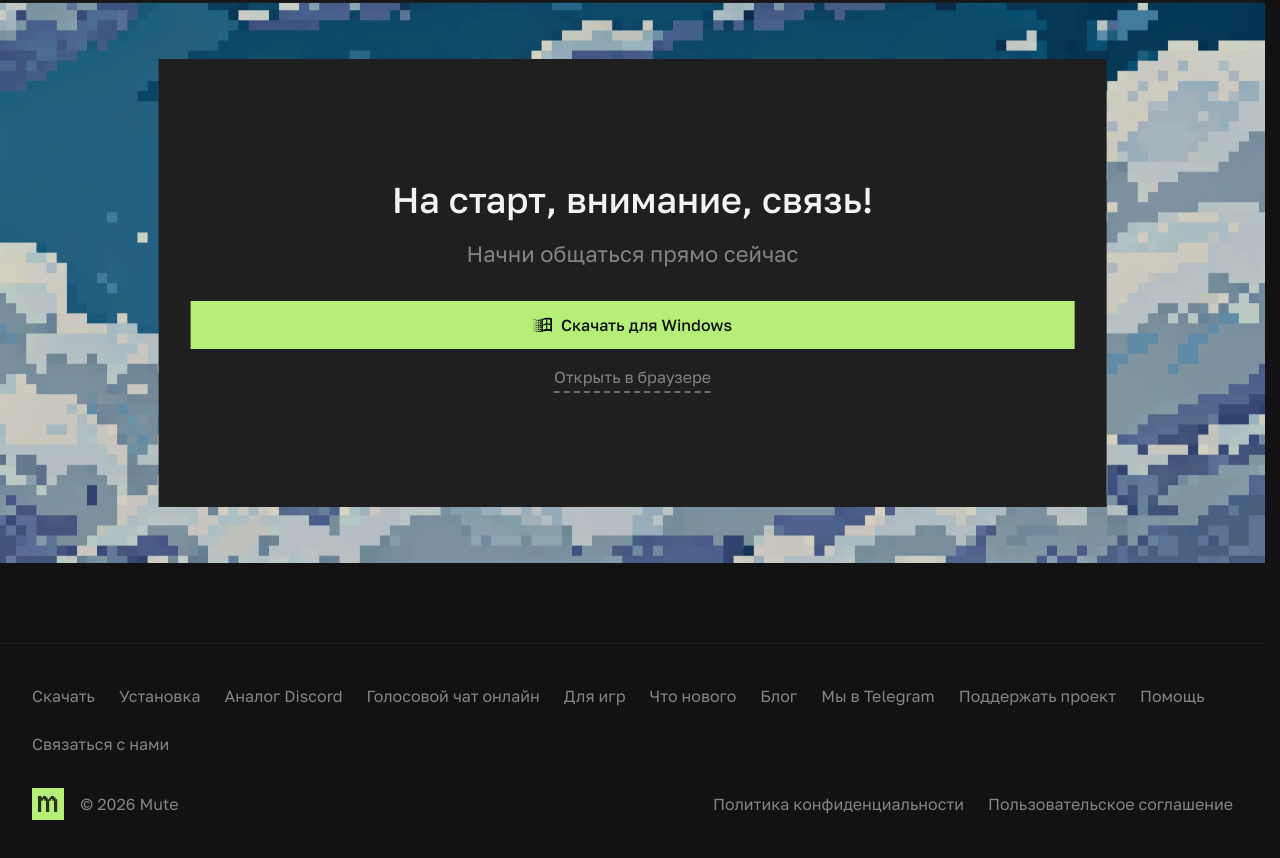
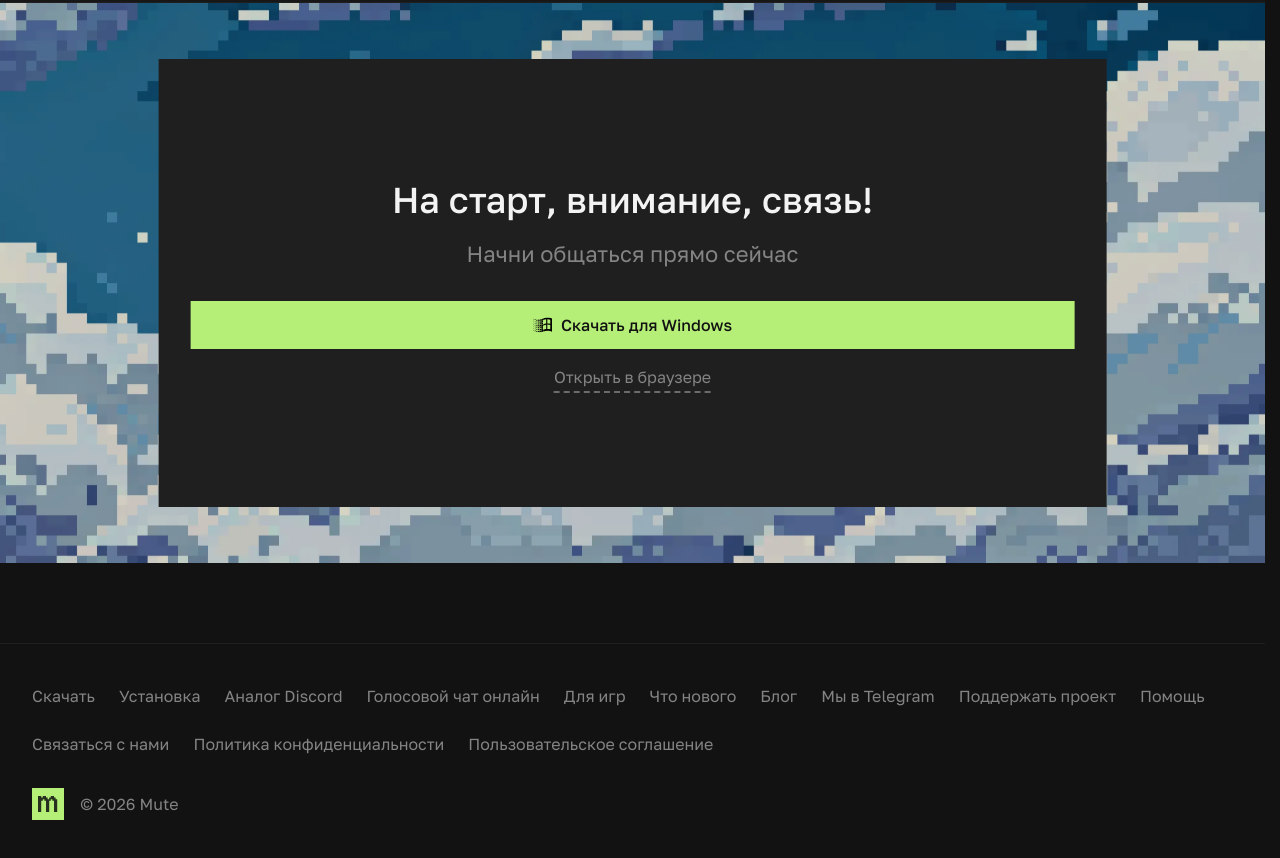
Before and after one commit to booroo-mute/landing, a Next.js app: page / in a window 1280 px wide. Shown: the part 4555-5413 px from the top of the page. Built offline with nearby package versions, Linux system fonts and the light colour scheme; no server answers.

Commit message:
style(footer): legal links join the main link row
Co-Authored-By: Claude Fable 5 <noreply@anthropic.com>

```diff
--- a/components/Footer.tsx
+++ b/components/Footer.tsx
@@ -28,23 +28,19 @@ export default function Footer() {
           <LinkText href="https://boosty.to/muteapp" underline={false} target="_blank">Поддержать проект</LinkText>
           <LinkText href="https://t.me/mute_calls_bot" underline={false} target="_blank">Помощь</LinkText>
           <LinkText href="mailto:hello@mute.ac" underline={false} target="_blank">Связаться с нами</LinkText>
+          <Link href="/privacy" className="body-text text-text-secondary hover:text-accent transition-colors">
+            Политика конфиденциальности
+          </Link>
+          <Link href="/terms" className="body-text text-text-secondary hover:text-accent transition-colors">
+            Пользовательское соглашение
+          </Link>
         </nav>
         <div className="h-6 md:h-8"></div>
-        <div className="flex flex-wrap items-center justify-between gap-x-6 gap-y-3">
-          <div className="flex items-center gap-4">
-            <Image src="/mute-icon.svg" alt="Mute" width={32} height={32} />
-            <span className="body-text text-text-secondary">
-              © 2026 Mute
-            </span>
-          </div>
-          <div className="flex flex-wrap items-center gap-4 md:gap-6">
-            <Link href="/privacy" className="body-text text-text-secondary hover:text-accent transition-colors">
-              Политика конфиденциальности
-            </Link>
-            <Link href="/terms" className="body-text text-text-secondary hover:text-accent transition-colors">
-              Пользовательское соглашение
-            </Link>
-          </div>
+        <div className="flex items-center gap-4">
+          <Image src="/mute-icon.svg" alt="Mute" width={32} height={32} />
+          <span className="body-text text-text-secondary">
+            © 2026 Mute
+          </span>
         </div>
       </div>
       <div className="h-8 md:h-10 lg:h-[48px]"></div>
```
